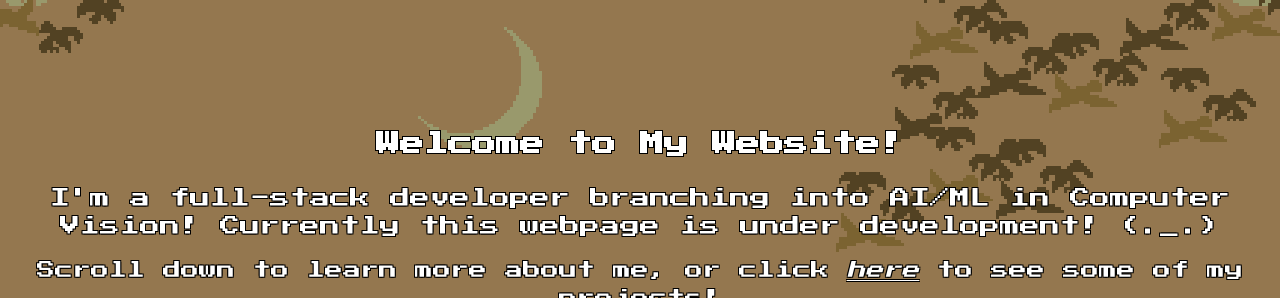
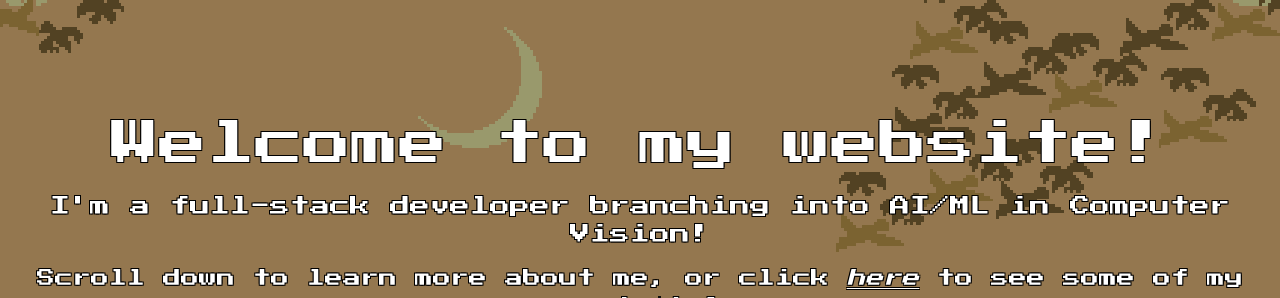
Before and after one commit to Shyam-723/portfolio-website, a React (Vite) app: page / in a window 1280 px wide. Shown: the part 80-378 px from the top of the page. Built offline with nearby package versions, Linux system fonts and the light colour scheme.

Commit message:
updated homepage, added projects

```diff
--- a/package.json
+++ b/package.json
@@ -15,7 +15,8 @@
     "react": "^18.3.1",
     "react-dom": "^18.3.1",
     "react-intersection-observer": "^9.8.0",
-    "react-router-dom": "^6.22.1"
+    "react-router-dom": "^6.22.1",
+    "typewriter-effect": "^2.22.0"
   },
   "devDependencies": {
     "@eslint/js": "^9.9.1",
--- a/src/components/ParallaxSection.tsx
+++ b/src/components/ParallaxSection.tsx
@@ -1,14 +1,35 @@
+import React, { useState, useEffect } from "react";
+import bgPic from '../images/bg.png';
+import cavePic from '../images/cavernous.png';
+
 interface ParallaxSectionProps {
   children: React.ReactNode;
-  backgroundImage: string;
 }
 
-const ParallaxSection: React.FC<ParallaxSectionProps> = ({ children, backgroundImage }) => {
+const ParallaxSection = ({ children }: ParallaxSectionProps) => {
+
+  const [prefColorScheme, setPrefColorScheme] = useState("dark");
+  useEffect(() => {
+    const mediaQuery = window.matchMedia("(prefers-color-scheme: dark)");
+    const handleColorSchemeChange = (e: MediaQueryListEvent) => {
+      setPrefColorScheme(e.matches ? "dark" : "light");
+    };
+
+    mediaQuery.addEventListener("change", handleColorSchemeChange);
+    setPrefColorScheme(mediaQuery.matches ? "dark" : "light");
+
+    return () => {
+      mediaQuery.removeEventListener("change", handleColorSchemeChange);
+      console.log("Cleanup listener");
+    }
+
+  }), [];
+
   return (
     <div
       className="relative min-h-screen w-full bg-cover bg-center bg-no-repeat"
       style={{
-        backgroundImage: `url(${backgroundImage})`,
+        backgroundImage: (prefColorScheme === "dark") ? `url(${cavePic})` : `url(${bgPic})`,
         imageRendering: 'pixelated',
       }}
     >
--- a/src/components/Welcome.tsx
+++ b/src/components/Welcome.tsx
@@ -1,13 +1,21 @@
 import { Link } from 'react-router-dom';
+import Typewriter from 'typewriter-effect';
 
 const Welcome = () => {
   return (
     <section className="text-white text-center px-4 mt-[-200px] text-outline font-pixel">
       <div>
-        <h1 className="text-2xl mb-6">Welcome to My Website!</h1>
+        <div className="text-5xl mb-6">
+          <Typewriter
+            options={{
+              strings: "Welcome to my website!",
+              autoStart: true,
+              cursor: '',
+          }}/>
+        </div>
+
         <p className="text-xl mb-4">
           I'm a full-stack developer branching into AI/ML in Computer Vision!
-          Currently this webpage is under development! (._.)
         </p>
         <p>
           Scroll down to learn more about me, or click <Link to="/projects"><i><u>here</u></i></Link> to see some of my projects!
--- a/src/pages/Home.tsx
+++ b/src/pages/Home.tsx
@@ -3,8 +3,6 @@ import Header from '../components/Header';
 import Welcome from '../components/Welcome';
 import ParallaxSection from '../components/ParallaxSection';
 import AboutSection from '../components/AboutSection';
-import bgPic from '../images/bg.png';
-import cavePic from '../images/cavernous.png';
 
 const Home = () => {
   useEffect(() => {
@@ -44,14 +42,8 @@ const Home = () => {
       <Header />
 
       <main>
-      <ParallaxSection backgroundImage={bgPic}>
+      <ParallaxSection >
         <Welcome />
-      </ParallaxSection>
-
-      <ParallaxSection backgroundImage={cavePic}>
-        <div className="text-white text-center">
-
-        </div>
       </ParallaxSection>
 
       <AboutSection />
--- a/src/pages/Projects.tsx
+++ b/src/pages/Projects.tsx
@@ -26,6 +26,18 @@ const projects: Project[] = [
     description: 'Event platform for hackathons with Firebase backend.',
     tags: ['Node.js', 'Fullstack', 'FireBase'],
     link: 'https://github.com/HackMerced/HackMerced-XI'
+  },
+  {
+    title: 'AI Face Mask Detection',
+    description: 'A face mask detection system using YOLO.',
+    tags: ['AI/ML', 'YOLO', 'OpenCV'],
+    link: 'https://github.com/Shyam-723/face-mask-detector'
+  },
+  {
+    title: 'AI CCTV People Detection',
+    description: 'ImageNet trained model for people detection in CCTV footage using Roboflow annotation',
+    tags: ['AI/ML', 'YOLO', 'OpenCV'],
+    link: 'https://github.com/Shyam-723/people-detector-yolo'
   },
   // Add more projects here...
 ];
```
Also changed, not shown: 1 other file (tests, documents, lock files or other folders).
